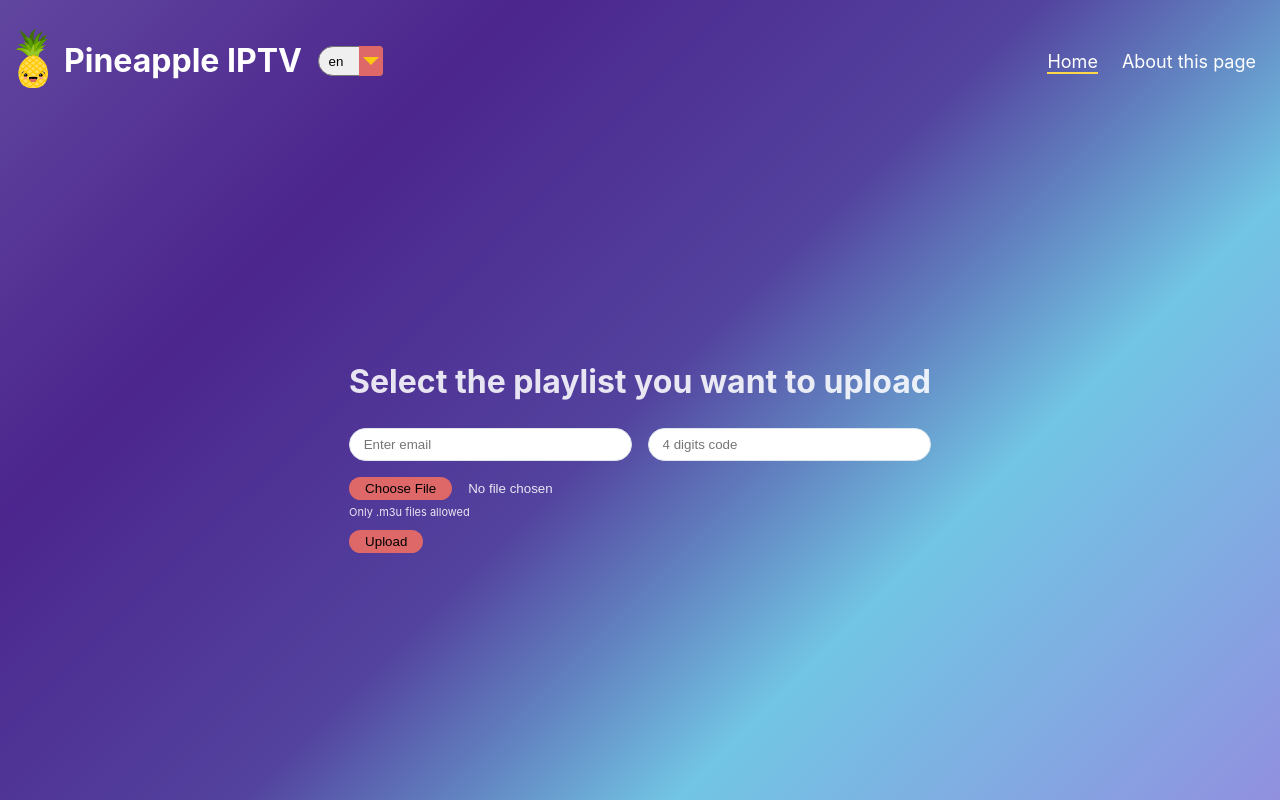
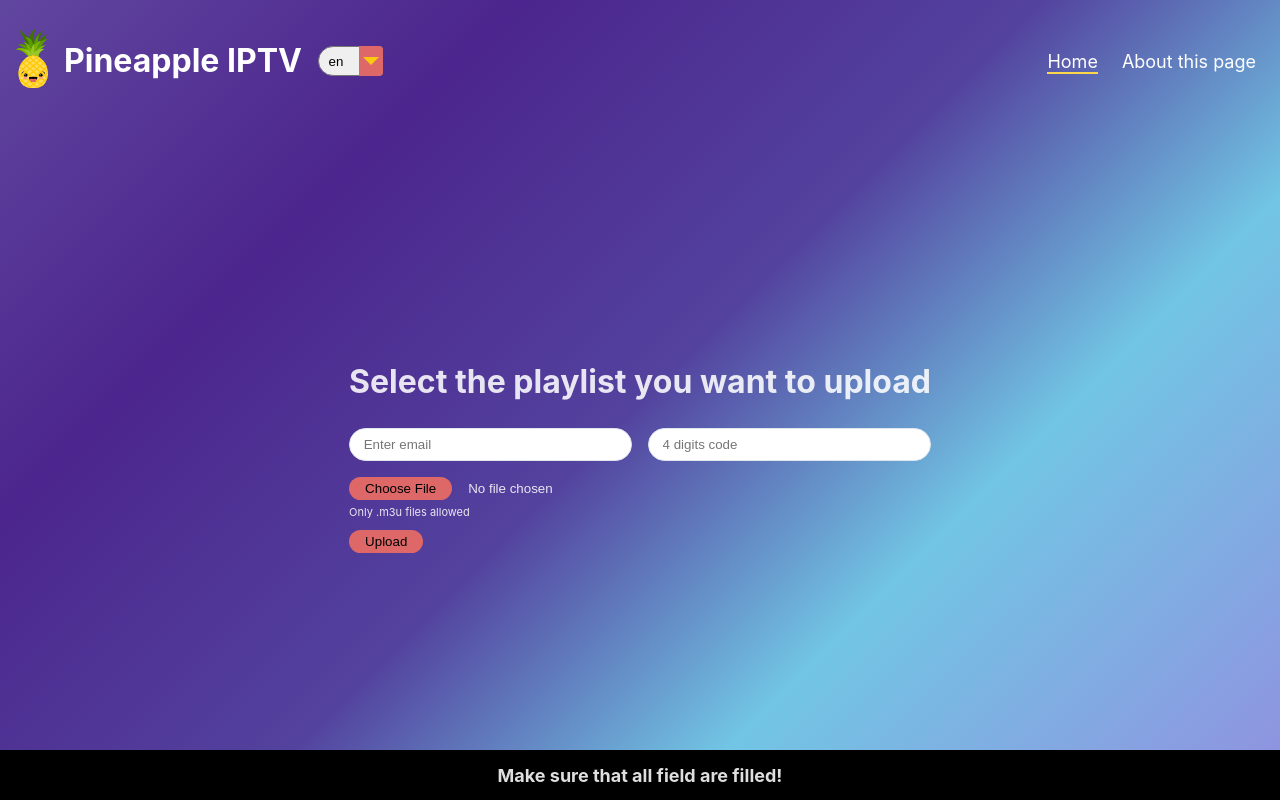
Before and after one commit to imprex92/pineappleIPTV, a React (Vite) app in the folder pineapple-bridge/: page / in a window 1280 px wide. Built offline with nearby package versions, Linux system fonts and the light colour scheme.

Commit message:
Added error messages + translation

```diff
--- a/pineapple-bridge/src/components/FileInput.tsx
+++ b/pineapple-bridge/src/components/FileInput.tsx
@@ -1,7 +1,7 @@
-import { useState, useRef } from 'react'
+import { useState, useRef, useEffect } from 'react'
 import { useTranslation } from 'react-i18next';
 import styles from '../styles/fileInput.module.css'
-import * as MessageCenter from '../helper/MessageCenter'
+import { useMessage } from '../contexts/MessageContext';
 
 export interface IFileInputProps {
 	accept: string; // MIME type(s) to accept. Example: image/*, .jpg,.png,.gif
@@ -15,9 +15,14 @@ export interface IFileInputProps {
 export default function FileInput (props: IFileInputProps) {
 	const formRef = useRef<HTMLFormElement | null>(null)
 	const { t } = useTranslation()
+	const { addMessage } = useMessage()
 	const [file, setFile] = useState<File | null>(null)
 	const [code, setCode] = useState<number | null>(null)
 	const [email, setEmail] = useState<string>('')
+
+	useEffect(() => {
+		addMessage({ message: t('message.error.missing'), type: 'error' });
+	}, []);
 
 	const handleEmailChange = (e: React.ChangeEvent<HTMLInputElement>) => {
 		setEmail(e.target.value);
@@ -40,8 +45,7 @@ export default function FileInput (props: IFileInputProps) {
 	const handleSubmit = async (e: React.FormEvent) => {
 		e.preventDefault()
 		if(!file || !email || !code){
-			alert(t('input.error.missing'))
-			return;
+			addMessage({ message: t('message.error.missing'), type: 'error' });
 		} else{
 			const formData = new FormData();
 			formData.append('m3uFile', file);
@@ -57,15 +61,14 @@ export default function FileInput (props: IFileInputProps) {
 				if (response.ok) {
 					// Handle success, e.g., show a success message to the user
 					formRef.current?.reset()
-					alert('Upload successful!');
+					addMessage({ message: t('message.success.upload'), type: 'info' });
 				} else {
-					// Handle errors, e.g., show an error message to the user
-					alert('Upload failed. Please try again.');
+					addMessage({ message: t('message.error.upload'), type: 'error' });
 				}
 				} catch (error) {
-				console.error('Error uploading file:', error);
-				// Handle network or other errors
-				alert('An error occurred. Please try again later.');
+					console.error('Error uploading file:', error);
+					// Handle network or other errors
+					addMessage({ message: t('message.error.network'), type: 'error' });
 				}
 		}
 	}
--- a/pineapple-bridge/src/locales/en/en-US.json
+++ b/pineapple-bridge/src/locales/en/en-US.json
@@ -8,9 +8,21 @@
     "accepted": "Only .m3u files allowed",
     "upload": "Upload"
   },
-  "input":{
-    "error":{
-      "missing": "All fields are required!"
+  "message": {
+    "error": {
+      "missing": "Make sure that all field are filled!",
+      "network": "Network error. Please try again later.",
+      "generic": "Something went wrong, try again later",
+      "upload": "Upload failed"
+    },
+    "warning": {
+
+    },
+    "info": {
+
+    },
+    "success": {
+      "upload": "Upload successful"
     }
   }
 }
--- a/pineapple-bridge/src/locales/se/se-SV.json
+++ b/pineapple-bridge/src/locales/se/se-SV.json
@@ -8,9 +8,21 @@
     "accepted": "Endast .m3u filer tillåtna",
     "upload": "Ladda upp"
   },
-  "input":{
-    "error":{
-      "missing": "Alla fält nödvändiga!"
+  "message": {
+    "error": {
+      "missing": "Säkerställ att alla fält är ifyllda!",
+      "network": "Nätverksfel, var god försök igen senare.",
+      "generic": "Något gick fel, prova igen senare",
+      "upload": "Uppladdning misslyckades!"
+    },
+    "warning": {
+
+    },
+    "info": {
+
+    },
+    "success": {
+      "upload": "Uppladdning lyckades!"
     }
   }
 }
```
